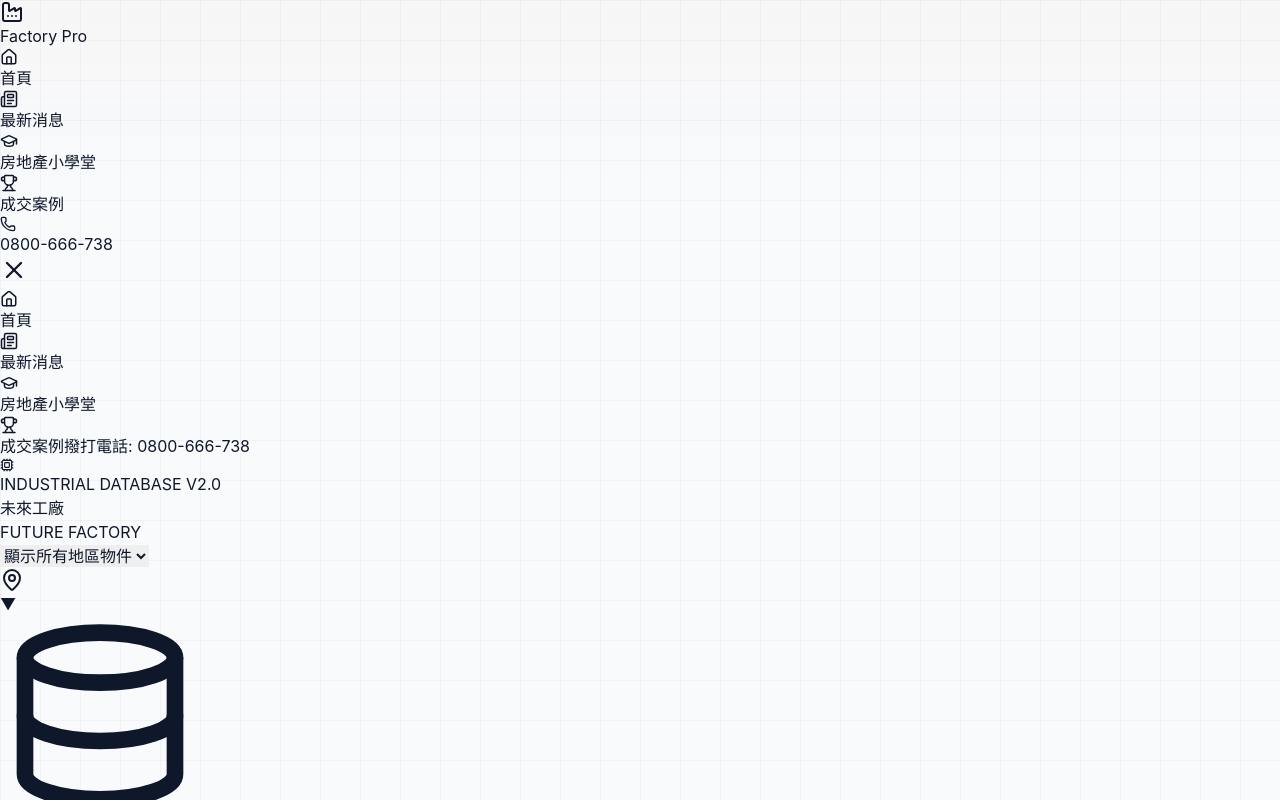
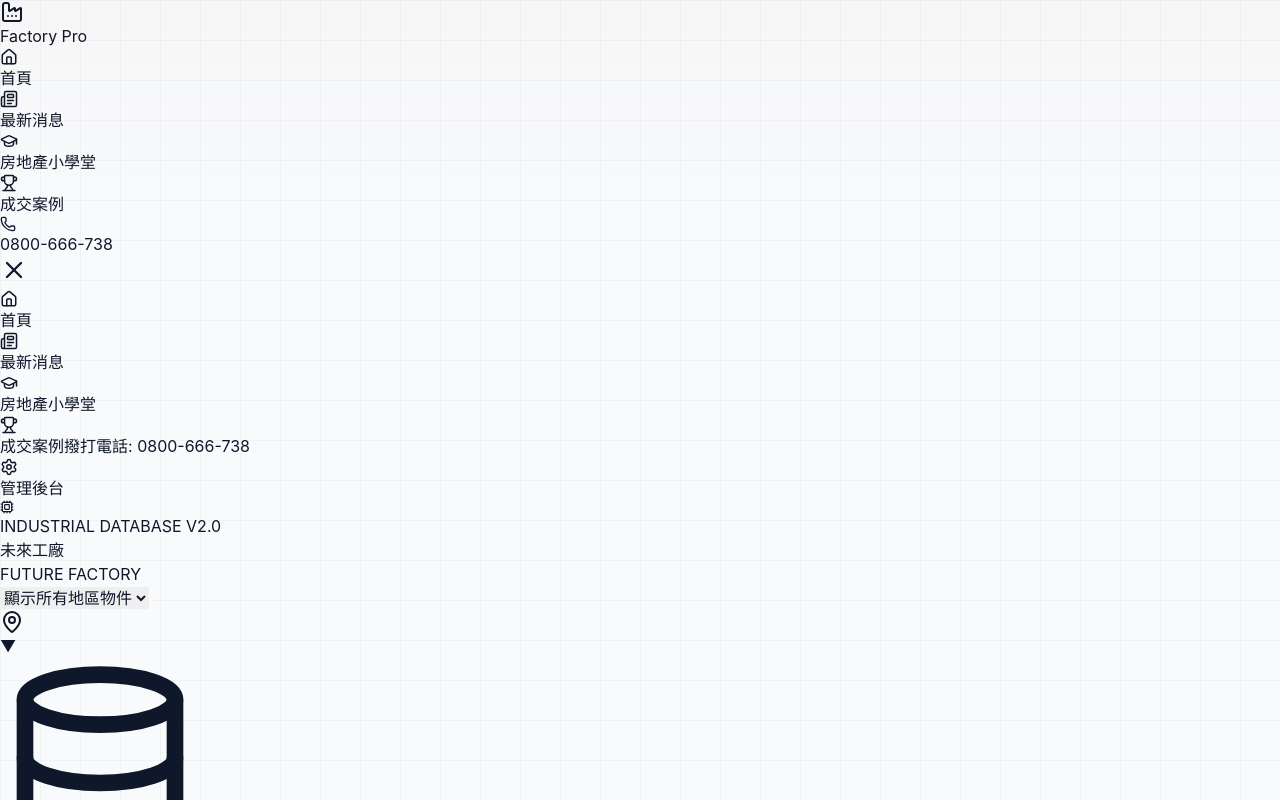
Before and after one commit to a0955523155-pixel/factory-sales, a React (Vite) app: page / in a window 1280 px wide. Both pictures are taken after a click on the button 14 px from the left and 270 px from the top of the page. Shown: the top 800 px of the page. Built offline with nearby package versions, Linux system fonts and the light colour scheme; no server answers; the database is empty.

Commit message:
手機版後台

```diff
--- a/src/components/Navbar.jsx
+++ b/src/components/Navbar.jsx
@@ -1,5 +1,5 @@
 import React, { useState, useEffect } from 'react';
-import { Menu, X, Phone, Factory, Newspaper, GraduationCap, Trophy, Home } from 'lucide-react';
+import { Menu, X, Phone, Factory, Newspaper, GraduationCap, Trophy, Home, Settings } from 'lucide-react';
 import { Link } from 'react-router-dom';
 import { db } from '../firebase';
 import { doc, getDoc } from 'firebase/firestore';
@@ -56,6 +56,8 @@ const Navbar = ({ phone }) => {
               <Phone size={16} className="group-hover:animate-bounce"/>
               <span className="tracking-wider">{settings.contactPhone}</span>
             </a>
+
+            {/* 電腦版也可以加個隱藏的小後台入口 (選填，目前先不加免得太雜) */}
           </div>
 
           <div className="lg:hidden">
@@ -66,15 +68,20 @@ const Navbar = ({ phone }) => {
         </div>
       </div>
 
-      {/* 手機版選單 */}
+      {/* 手機版選單 (包含後台入口) */}
       {isOpen && (
-         <div className="lg:hidden bg-white border-t border-slate-100 absolute w-full left-0 shadow-xl p-4 flex flex-col gap-2">
+         <div className="lg:hidden bg-white border-t border-slate-100 absolute w-full left-0 shadow-xl p-4 flex flex-col gap-2 h-screen pb-32 overflow-y-auto">
             {navLinks.map((link) => (
-              <Link key={link.path} to={link.path} className="flex items-center gap-3 py-3 px-4 text-slate-800 font-bold hover:bg-slate-50 rounded" onClick={() => setIsOpen(false)}>
+              <Link key={link.path} to={link.path} className="flex items-center gap-3 py-4 px-4 text-slate-800 font-bold hover:bg-slate-50 rounded text-lg border-b border-slate-50" onClick={() => setIsOpen(false)}>
                 {link.icon} {link.name}
               </Link>
             ))}
-            <a href={`tel:${settings.contactPhone}`} className="block py-3 px-4 text-orange-600 font-bold border-t border-slate-100 mt-2">撥打電話: {settings.contactPhone}</a>
+            <a href={`tel:${settings.contactPhone}`} className="block py-4 px-4 text-orange-600 font-bold mt-2 text-lg">撥打電話: {settings.contactPhone}</a>
+
+            {/* 手機版專用後台入口 */}
+            <Link to="/admin" className="flex items-center gap-3 py-4 px-4 text-slate-400 font-bold hover:bg-slate-50 rounded mt-4 border-t border-slate-100" onClick={() => setIsOpen(false)}>
+               <Settings size={18}/> 管理後台
+            </Link>
          </div>
       )}
     </nav>
--- a/src/index.css
+++ b/src/index.css
@@ -5,6 +5,18 @@
 body {
   @apply bg-slate-50 text-slate-900;
   font-family: 'Inter', system-ui, sans-serif;
+  overflow-x: hidden; /* 強制禁止左右捲動 */
+  width: 100%;
+  position: relative;
+}
+
+/* 隱藏捲軸但保留功能 */
+.scrollbar-hide::-webkit-scrollbar {
+    display: none;
+}
+.scrollbar-hide {
+    -ms-overflow-style: none;
+    scrollbar-width: none;
 }
 
 /* --- 科技感背景特效 --- */
@@ -15,7 +27,8 @@ body {
     linear-gradient(90deg, rgba(0, 0, 0, 0.03) 1px, transparent 1px);
   background-size: 40px 40px;
   position: relative;
-  overflow-x: hidden;
+  width: 100%;
+  overflow-x: hidden; /* 雙重保險 */
 }
 
 /* 掃描線動畫 */
@@ -35,13 +48,3 @@ body {
   0% { transform: translateY(-100%); }
   100% { transform: translateY(100%); }
 }
-
-/* 呼吸燈效果 */
-.animate-glow {
-  animation: glow 2s ease-in-out infinite alternate;
-}
-
-@keyframes glow {
-  from { box-shadow: 0 0 5px rgba(234, 88, 12, 0.2); }
-  to { box-shadow: 0 0 20px rgba(234, 88, 12, 0.6); }
-}
```
Also changed, not shown: src/pages/Home.jsx (+25 -26 lines).
